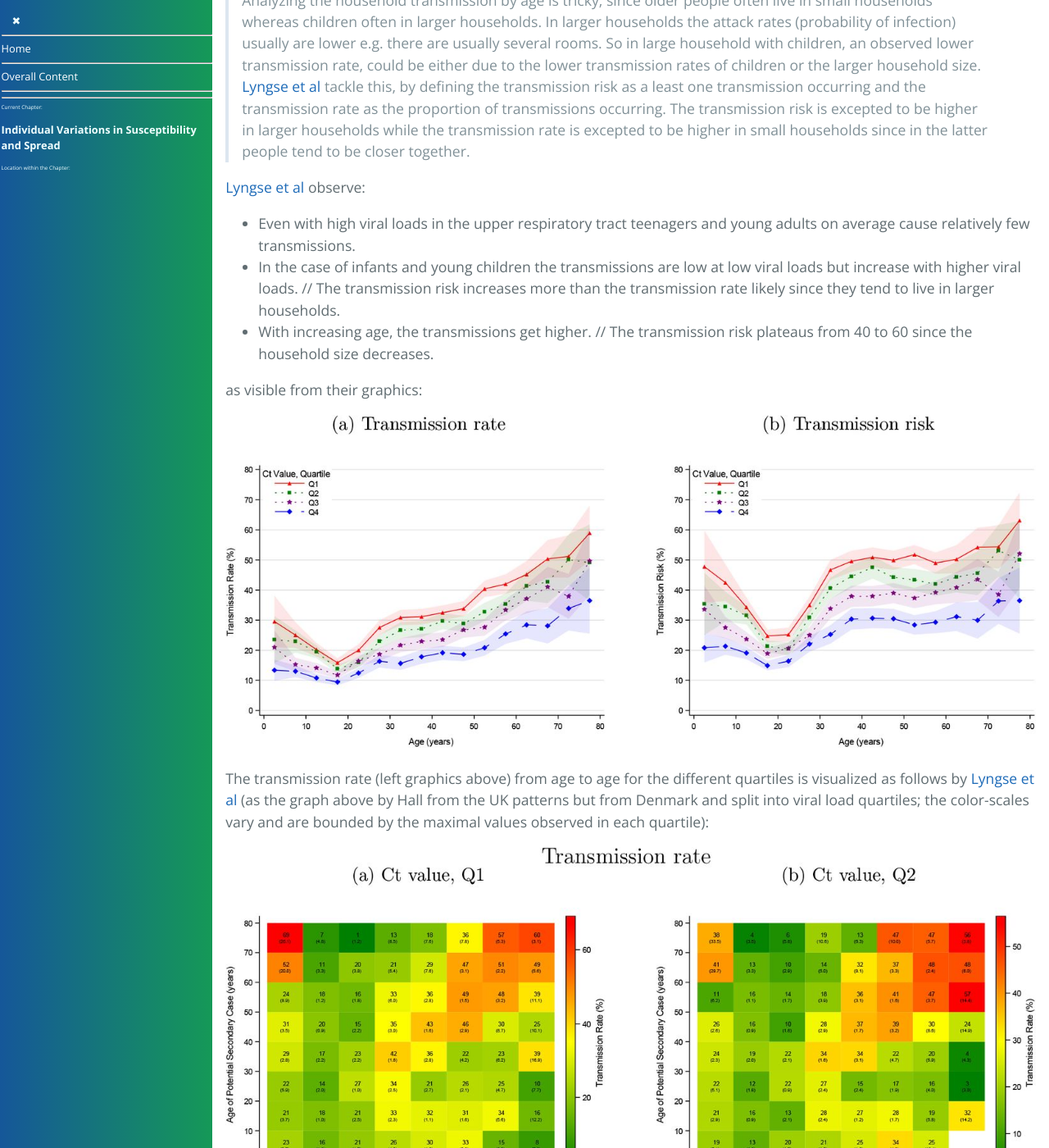
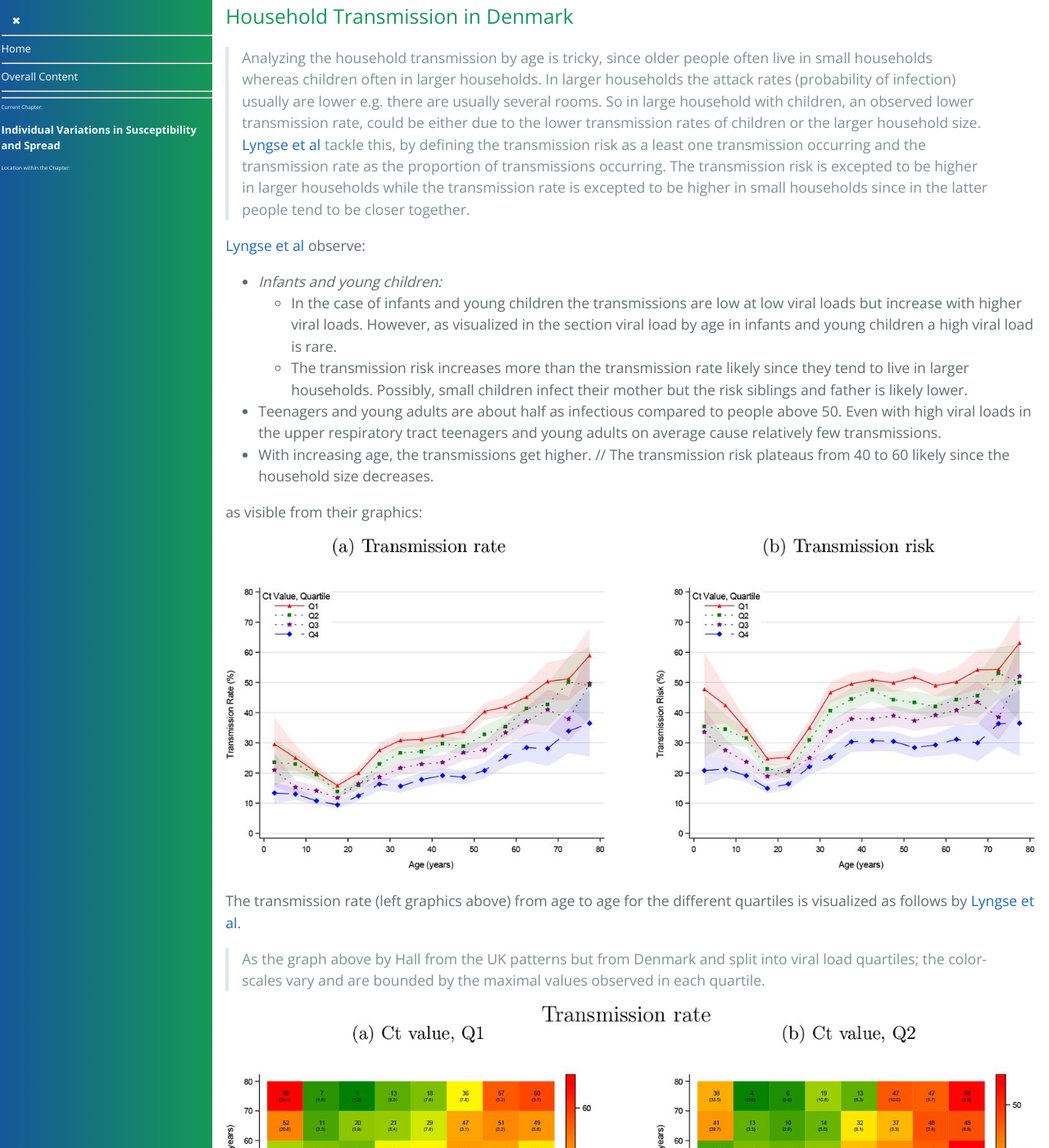
Before and after one commit to forestgrape/coronavirus, a Jekyll site: the page built from 5_epidemiological/individual_susceptibility_and_transmission.md, in a window 1280 px wide and 1400 px high, scrolled down 15187 px. Shown: the whole window at 82% size. Built offline with Jekyll 4.4.1, drawn with Linux system fonts in a browser that asks for light colours; our own code applies the rules of GitHub Pages for plain Markdown files; some of the changed text lies outside the part shown.

Commit message:
epidemiological vaccines effects updated

```diff
--- a/5_epidemiological/individual_susceptibility_and_transmission.md
+++ b/5_epidemiological/individual_susceptibility_and_transmission.md
@@ -188,14 +188,16 @@
 
 
 #### Relation between Viral Load Distribution and Positivity Rate
-> Explorative section. To check whether there can exception from the considerations below.
+> Explorative section.
 
 Considering the unbounded viral load distributions, the PCR cutoff values of 30, 35 or 40 PCR cycles are just arbitrary cutoffs and yield the number of samples below these values. So a positive test defined by 30 cycles - say 10^6 copies/milliliter - just detects all samples with a higher viral load (when away from the PCR detection limit, when close to the border samples are not detected with a certain probability since towards the detection limit the PCR accuracy is lost {[PCR Diagnosis](./../3_medical/pcr_diagnosis.md)}).
 
 ##### Hypothesis
 *As long as the distribution is shifted 'uniformly' (the true viral load distribution not the Ct value distribution), a 1 to 1 correspondence between the viral load distribution shift and the number of samples above or below a certain threshold value is expected.*
 
-So if an immune protection reduces the viral loads when sampling at a given location, the positivity rate is reduced and the other way round. E.g.: If natural immunity reduces the viral load, it reduces the chance for a positive test (can be a PCR test with a cutoff of 30 or 40 as described in [Viral Load Shift by Immunity](#viral-load-shift-by-immunity)). Accordingly for vaccination: If vaccines fail to shift the viral load towards lower values in other words *if vaccinated persons have about the same viral load distribution as unvaccinated persons, the vaccines do not offer a protection.*
+So if an immune protection reduces the viral loads when sampling at a given location, the positivity rate is reduced and the other way round. E.g.:
+* If natural immunity reduces the viral load, it reduces the chance for a positive test (can be a PCR test with a cutoff of 30 or 40 as described in [Viral Load Shift by Immunity](#viral-load-shift-by-immunity)).
+* Accordingly for vaccination: If vaccines fail to shift the viral load towards lower values the vaccines have no effects on testing positive at the given location => *if vaccinated persons have about the same viral load distribution as unvaccinated persons, the vaccines do not offer a protection for infection at the location the viral load is measured.*
 
 
 
@@ -221,7 +223,9 @@
 
 * A spread analysis (SEIR model based on sequencing and epidemiological data) in Israel in spring 2020 shows that between 2% and 5% of the population contribute for 80% of the spread ([Miller et al](#summary-miller)). Comment: The simulation infers that if the actual cases were several fold higher than the actual cases, 2% of the population are responsible for 80% of the spread. This is likely the case since experience shows that even the best detection schemes miss the majority of cases.
 
+
 ### Possible Causes for uneven Spread
+
 #### Possible Biological Causes
 * *Individuality of SARS-CoV-2 Infections*
   SARS-CoV-2 infections are highly individual and situation specific.
@@ -287,7 +291,9 @@
 
 
 ## Transmissions by Age
+
 ### Household Transmission by Age
+
 #### Household Transmission in the UK
 [JA Hall et al](#summary-ja-hall) reveal by analyzing "Household Transmission Evaluation Data" in England:
 * people between 5 and 29 years have lower household transmission rates than the other groups.
@@ -305,15 +311,19 @@
 > Analyzing the household transmission by age is tricky, since older people often live in small households whereas children often in larger households. In larger households the attack rates (probability of infection) usually are lower e.g. there are usually several rooms. So in large household with children, an observed lower transmission rate, could be either due to the lower transmission rates of children or the larger household size. [Lyngse et al](#summary-lyngse) tackle this, by defining the transmission risk as a least one transmission occurring and the transmission rate as the proportion of transmissions occurring. The transmission risk is excepted to be higher in larger households while the transmission rate is excepted to be higher in small households since in the latter people tend to be closer together.
 
 [Lyngse et al](#summary-lyngse) observe:
-* Even with high viral loads in the upper respiratory tract teenagers and young adults on average cause relatively few transmissions.
-* In the case of infants and young children the transmissions are low at low viral loads but increase with higher viral loads. // The transmission risk increases more than the transmission rate likely since they tend to live in larger households.
-* With increasing age, the transmissions get higher. // The transmission risk plateaus from 40 to 60 since the household size decreases.
+* *Infants and young children:*
+  * In the case of infants and young children the transmissions are low at low viral loads but increase with higher viral loads. However, as visualized in the section viral load by age in infants and young children a high viral load is rare.
+  * The transmission risk increases more than the transmission rate likely since they tend to live in larger households. Possibly, small children infect their mother but the risk siblings and father is likely lower.
+* Teenagers and young adults are about half as infectious compared to people above 50. Even with high viral loads in the upper respiratory tract teenagers and young adults on average cause relatively few transmissions.
+* With increasing age, the transmissions get higher. // The transmission risk plateaus from 40 to 60 likely since the household size decreases.
 
 as visible from their graphics:
 
 ![transmission by age and viral load](images/lyngse_F8.jpg)
 
-The transmission rate (left graphics above) from age to age for the different quartiles is visualized as follows by [Lyngse et al](#summary-lyngse) (as the graph above by Hall from the UK patterns but from Denmark and split into viral load quartiles; the color-scales vary and are bounded by the maximal values observed in each quartile):
+The transmission rate (left graphics above) from age to age for the different quartiles is visualized as follows by [Lyngse et al](#summary-lyngse).
+
+> As the graph above by Hall from the UK patterns but from Denmark and split into viral load quartiles; the color-scales vary and are bounded by the maximal values observed in each quartile.
 
 ![transmission from age to age by viral load](images/lyngse_F10.jpg)
 
@@ -366,24 +376,38 @@
 
 ### Vaccine Induced Immunity
 
-#### Protection of BNT162b2
+#### Peak Protection of BNT162b2
+The protection of BNT162b2 is highest from about 10 days after the 2nd does until about 6 weeks afterwards (depend several factors such as age and variants present) and then starts decreasing.
+
 * [Regev-Yochay et al](#summary-regev-yochay) find that for vaccinated persons the mean is about 22 and for unvaccinated about 27 Ct cycles NPS. The vaccine protection against is 66 % for a viral load <40 PCR cycles and 70% for a viral load <30 PCR cycles.
-* [VJ Hall et al](#summary-vj-hall-april-21) observe that BNT162b2 provides protection of 75% against testing positive for SARS-2 in the staff of the UK NHS hospitals.
+* [VJ Hall et al](#summary-vj-hall-april-21) observe that BNT162b2 provides protection of 75% against testing positive for SARS-2 in the staff of the UK NHS hospitals in about the first 6 weeks after the 2nd dose.
+
 
 #### Vaccine Time Varying Effects
+
 ##### Building Up Vaccines Induced Immunity
 The viral load viral load decreases (the Ct values increase) in a steady way with increased protection from vaccination (Maximal protection is achieved from about 10 days after the second dose). These effects are described in more detail in the section [viral load shifts](#viral-load-by-vaccination).
 
 ##### Waning of Vaccine Induced Immunity
 [to be done]
-
+sweden study, us and israel
 
 #### Vaccine Effects on Transmission
+Vaccines usually reduce the probability to get infected. Some vaccines (depends on the vaccine and the virus type) also reduce the probability for ongoing transmission once infected.
+
+##### Vaccines on the Transmission of SARS-CoV-2
+* [Singanayagam](#singanayagam) find that the SAR in household contacts exposed to fully vaccinated index cases was 25% (17 got infected of 69 exposed) and the SAR in household contacts exposed to unvaccinated index cases is 23% (23 got infected of 100 exposed). => vaccines don't change transmission rates in households settings once infected, the vaccines did induce a slightly faster virus clearance however.
+* [Harris et al](#summary-harris) observe a reduction for 1 time vaccinated index cases when the contacts are unvaccinated of about 40%. However when the contacts are also vaccinated there seems to be no reduction. The results thus are inclusive.
+
+##### Vaccines on the Transmission for Measles and Small Pox
+Measles and small pox vaccines reduce the ongoing transmission if a vaccinated index case gets infected despite vaccination. E.g. for measles by about 40% as observed by [Cisse et al](#summary-cisse) and for small pox by about 30% as observed by [Mukherjee et al](#mukherjee).
+
+##### Vaccines on Shedding for Influenza A and B
+Influenza A the vaccines do not to reduce viral shedding once symptomatically infected but even increase viral shedding as observed by [Yan et al](../5_epidemiological/transmission.md#yan-2018). [Yan et al](../5_epidemiological/transmission.md#yan-2018) also observe that for influenza B the shedding is the same regardless whether vaccinated.
 
 
 
-
-### Comparing Vaccines and SARS-CoV-2 Infection
+### Comparing Vaccines and natural SARS-CoV-2 Infection
 [in work]
 
 
@@ -619,6 +643,7 @@
 "At least one dose of vaccine was given to 20641 (89%) participants by Feb 5, 2021; 19384 (94%) received the BNT162b2 vaccine and 1252 (6%) received the ChAdOx1 vaccine." // both first and second doses (for those who got them) peaked in early January 21 (Figure 1) -> unvaccinated follow was mostly December to early January, while vaccinated follow was early January to 5. February; 94% BNT162b2
 
 ##### Results
+
 Immune Status| # PCR positives | Incidence per 10 K person days | Reduction to sero -
 --|--|--|--
 sero - | 902 | 20 | ref
@@ -626,7 +651,7 @@
 1 dose |  66 | 11 |  45 % (*)
 2 dose |   8 |  5 |  75 % (*)
 
-(*) Comment: The reductions given above are unadjusted (in the paper adjustments are done). Adjustments are tricky e.g. [Illingworth et al](#summary-illingworth) observe the majority of transmissions in *non* Covid wards. Adjustment for month would be important since in December and January there were many more cases than in February (e.g. observed in [Lumley](#summary-lumley-march-21)) and double vaccinated persons were mainly followed from mid January onwards. Further considerations in [Analyzing Incidence Rates](#analyzing-incidence-rates-and-upon-exposure).
+(\*) Comment: The reductions given above are unadjusted (in the paper adjustments are done). Adjustments are tricky e.g. [Illingworth et al](#summary-illingworth) observe the majority of transmissions in *non* Covid wards. Adjustment for month would be important since in December and January there were many more cases than in February (e.g. observed in [Lumley](#summary-lumley-march-21)) and double vaccinated persons were mainly followed from mid January onwards. Further considerations in [Analyzing Incidence Rates](#analyzing-incidence-rates-and-upon-exposure).
 
 
 ### Refs Household Transmissions
@@ -751,8 +776,10 @@
 
 ##### Results
 1. *Index Non vaccinated:* household attack rate is 10.1%: unvaccinated index cases induced 96,898 secondary cases out of 960,765 household contacts.
-2. *Index vaccinated (21 days after first dose):* household attack rate is roughly 6%: Index vaccinated with 1 dose ChAdOx1 induced 196 secondary cases in 3,424 contacts (5.72%). Index case 1 dose BNT162b2 induced 371 secondary cases in 5,939 contacts (6.25%). // not much difference between BNT162b2 and ChAdOx1 this despite BNT162b2 produces higher level of antibodies.
-3. *Index and (some) contact vaccinated:* The secondary attack rate when both the index case and the contacts are vaccinated seems to be not much different as when both are unvaccinated: Secondary attack rate when both index and contact are vaccinated: 8152 out of 67622 contacts (Table S1) -> SAR ~= 12%. The 12% SAR is about 60% of the attack rates of 19.6% observed between older couples (Table S4). Since vaccinated contact are less likely to get infected, this observation indicates no reduced transmission from vaccinated persons to other vaccinated persons once positive tested. // This calculation does not take days since vaccination into account (in the first 2 weeks after vaccination the infectivity seems to be stable for ChAdOx1 respectively to increase for BNT162b2 (Figure 2)).
+2. *Index vaccinated (21 days after first dose):* household attack rate is roughly 6%: Index vaccinated with 1 dose ChAdOx1 induced 196 secondary cases in 3,424 contacts (5.72%). Index case 1 dose BNT162b2 induced 371 secondary cases in 5,939 contacts (6.25%). // not much difference between BNT162b2 and ChAdOx1 this despite BNT162b2 initially offers a higher protection against infection.
+3. *Index and (some) contact vaccinated:* The secondary attack rate when both the index case and the contacts are vaccinated seems to be not much different as when both are unvaccinated: Secondary attack rate when both index and contact are vaccinated: 8152 out of 67622 contacts (Table S1) > SAR ~= 12%. The 12% SAR is about 60% of the attack rates of 19.6% observed between older couples (Table S4). Since vaccinated contact are less likely to get infected (though not necessarily all are vaccinated), this observation indicates no or only a slightly reduced transmission from vaccinated persons to other vaccinated persons once positive tested. // This calculation does not take days since vaccination into account (in the first 2 weeks after vaccination the infectivity seems to be stable for ChAdOx1 respectively to increase for BNT162b2 (Figure 2)).
+
+=> The effect of vaccination on infectiousness is not quite clear. Comparing 1. and 2. indicates a reduced infectiousness by about 40%. However this could be influence by the decreasing incidence rates from January to February. The observations if both index cases and at least one contact is vaccinated in 3. indicates no much not much effect of vaccination on transmission if positively tested.
 
 ##### Comments
 > *Adjustments:* For the difficulties regarding correct adjustment, unadjusted data are stated above. This since adjusting is tricky: e.g. for older couples which belong to vaccine-prioritized groups, the secondary attack is higher, however in the weeks before a vaccination appointment the infection rate decreases in the UK as observed in [Pritchard](#summary-pritchard), and the latter is more likely in older couples (possibly due to increased care).
```
Also changed, not shown: other parts of 5_epidemiological/individual_susceptibility_and_transmission.md (+1 -1 lines).
